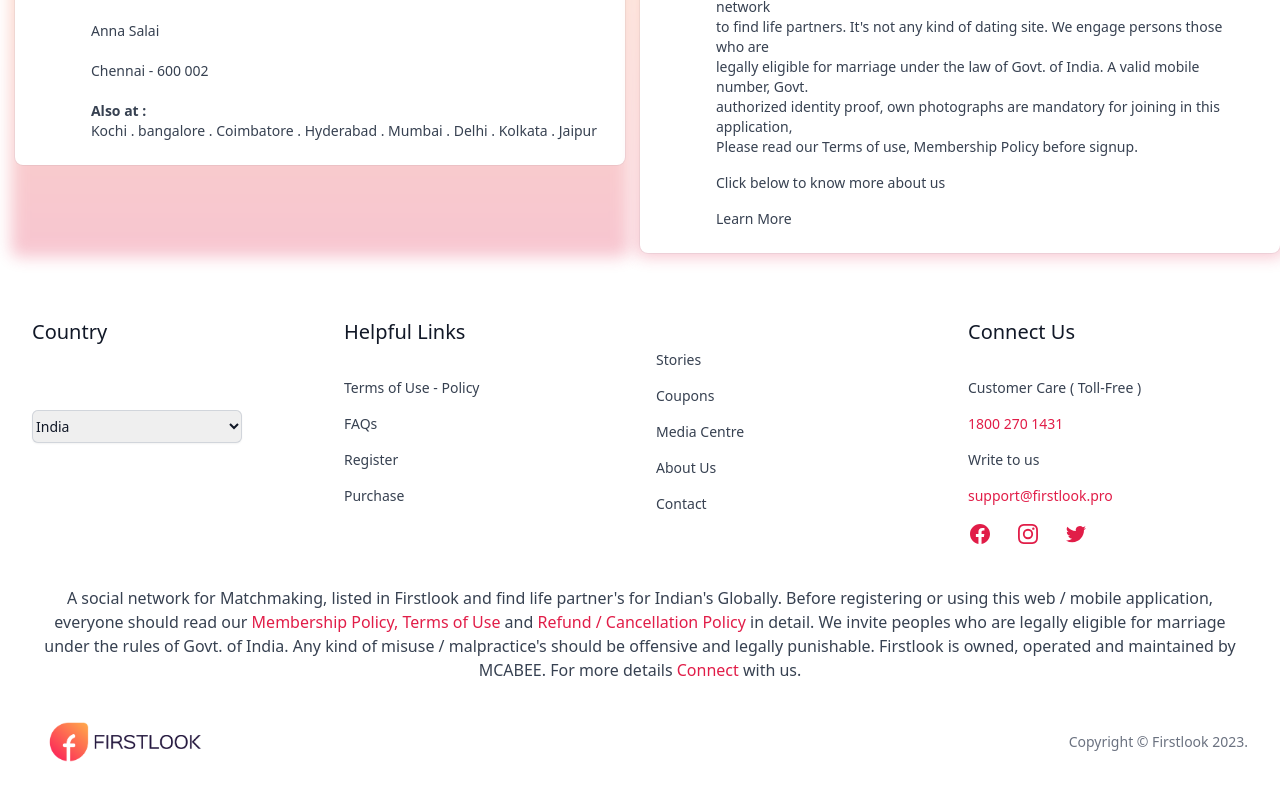
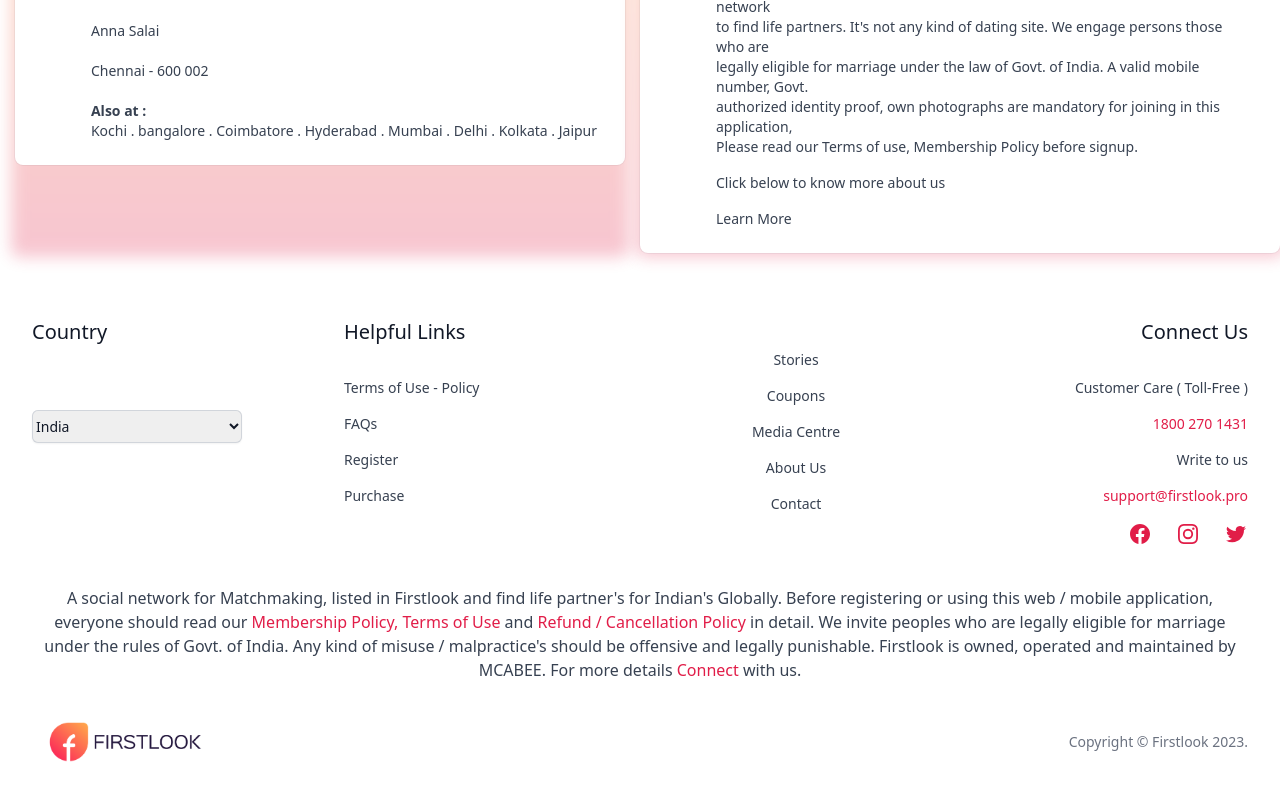
Before and after one commit to MCABEE/Firstlook_McAbee, a React (Vite) app: page /contact in a window 1280 px wide. Shown: the part 1055-1855 px from the top of the page. Built offline with nearby package versions, Linux system fonts and the light colour scheme.

Commit message:
footer and banner updated

```diff
--- a/src/components/Home/Footer.jsx
+++ b/src/components/Home/Footer.jsx
@@ -76,7 +76,7 @@ const Footer = () => {
                             </nav>
                         </div>
 
-                        <div class="text-center sm:text-left">
+                        <div class="text-center md:text-left lg:text-center">
                             <p class="text-lg font-medium text-gray-900"></p>
 
                             <nav aria-label="Footer Resources Nav" class="mt-8">
@@ -130,7 +130,7 @@ const Footer = () => {
                             </nav>
                         </div>
 
-                        <div class="text-center sm:text-left">
+                        <div class="text-center md:text-left lg:text-end">
                             <p class="text-xl font-medium text-gray-900">Connect Us</p>
 
                             <nav aria-label="Footer Helpful Nav" class="mt-8">
@@ -171,7 +171,7 @@ const Footer = () => {
                                         </a>
                                     </li>
 
-                                    <ul class="flex justify-center gap-6 sm:justify-start">
+                                    <ul class="flex justify-center gap-6 md:justify-start lg:justify-end">
                                         <li>
                                             <a
                                                 href="/"
--- a/src/components/Home/Hero.jsx
+++ b/src/components/Home/Hero.jsx
@@ -107,7 +107,7 @@ const Hero = () => {
                             </button>
                         </div>
                     </div>
-                    <img src={model} className='ml-auto h-full hidden xl:block' alt="" />
+                    <img src={model} className='ml-auto mt-64 opacity-70 h-full hidden xl:block' alt="" />
                 </motion.div>
             </section>
         </>
```
